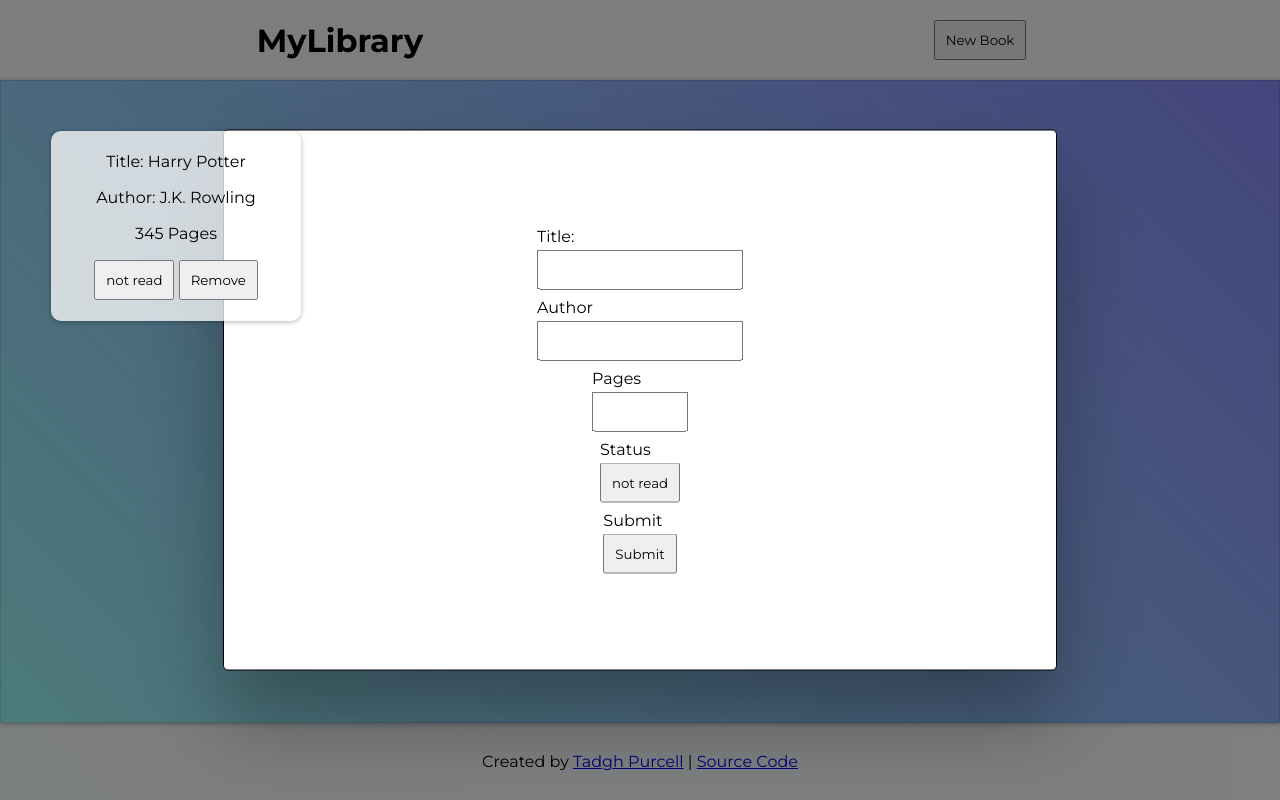
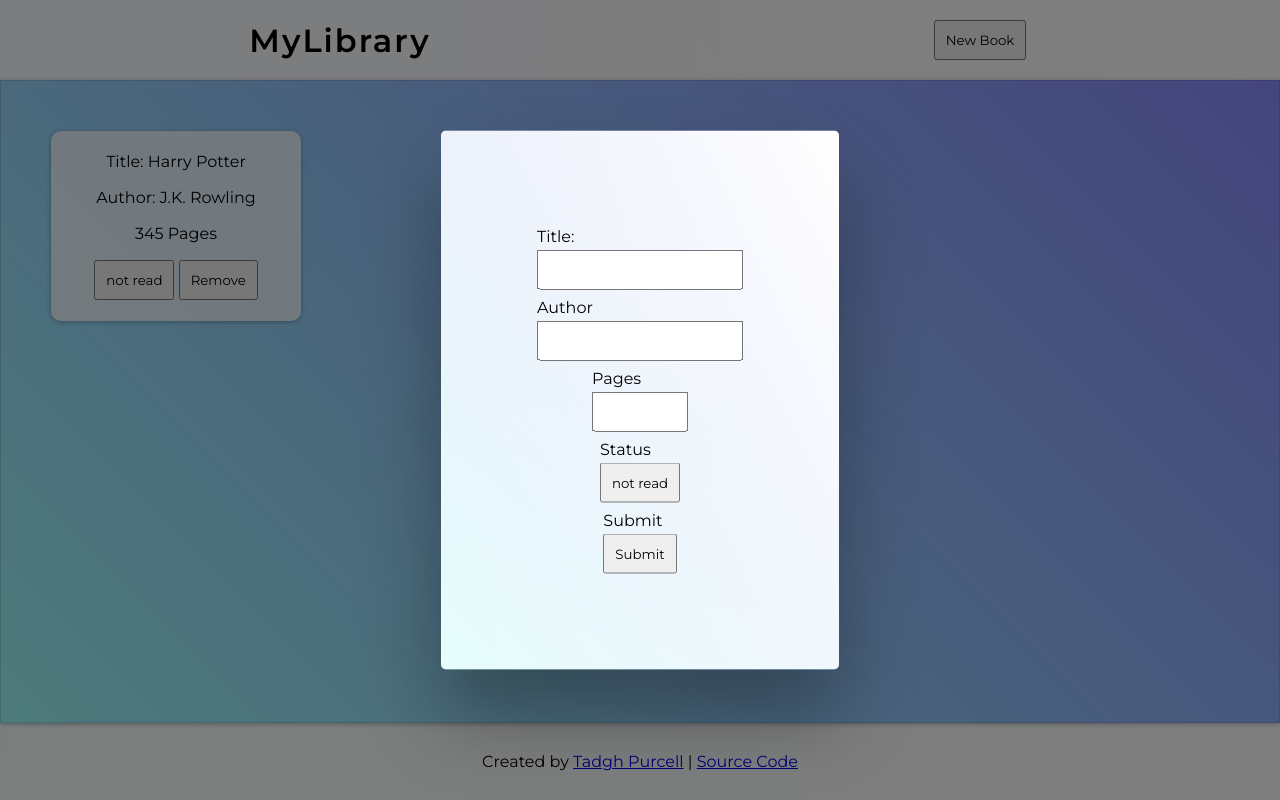
Before and after one commit to BigSmokeyBacon/library, a plain HTML site: page index.html in a window 1280 px wide. Both pictures are taken after a click on the button "New Book". Shown: the top 800 px of the page. Drawn offline with Linux system fonts and the light colour scheme.

Commit message:
Update CSS

```diff
--- a/style.css
+++ b/style.css
@@ -1,3 +1,7 @@
+:root {
+  --dark-color: rgb(49 48 73);
+}
+
 * {
   padding: 0px;
   margin: 0px;
@@ -15,16 +19,13 @@ body {
   display: grid;
   height: 100vh;
   grid-template-rows: max-content 1fr max-content;
-  /* background-image: linear-gradient(
-    45deg,
-    rgba(156, 252, 248, 1),
-    rgba(110, 123, 251, 1)
-  ); */
+
   background-image: linear-gradient(
     45deg,
     rgba(156, 252, 248, 1),
     rgb(112 110 251 / 83%)
   );
+  /* color: var(--dark-color); */
 }
 
 .header {
@@ -45,18 +46,22 @@ body {
 }
 
 form {
-  border: 1px solid black;
   position: absolute;
+  background-image: linear-gradient(
+      60deg,
+      rgba(255, 255, 255, 0.75),
+      rgba(255, 255, 255)
+    ),
+    linear-gradient(45deg, rgba(156, 252, 248, 1), rgb(112 110 251 / 83%));
+  /* background-color: rgba(255, 255, 255, 1); */
   top: 50%;
   left: 50%;
-  width: 50%;
   transform: translate(-50%, -50%);
   display: flex;
   flex-direction: column;
   align-items: center;
   justify-content: center;
-  z-index: 1;
-  background-color: white;
+  z-index: 3;
   padding: 6rem;
   border-radius: 5px;
   box-shadow: 0 3rem 5rem rgba(0, 0, 0, 0.3);
@@ -70,7 +75,12 @@ form {
   width: 100%;
   height: 100%;
   background-color: rgba(0, 0, 0, 0.5);
-  /* backdrop-filter: blur(3px); */
+  z-index: 2;
+}
+
+h1 {
+  font-weight: 600;
+  letter-spacing: 2px;
 }
 
 form div {
@@ -123,7 +133,6 @@ button {
 
 .read {
   background-color: yellowgreen;
-  /* color: white; */
 }
 .btn-form-status,
 .btn-card-read {
```
